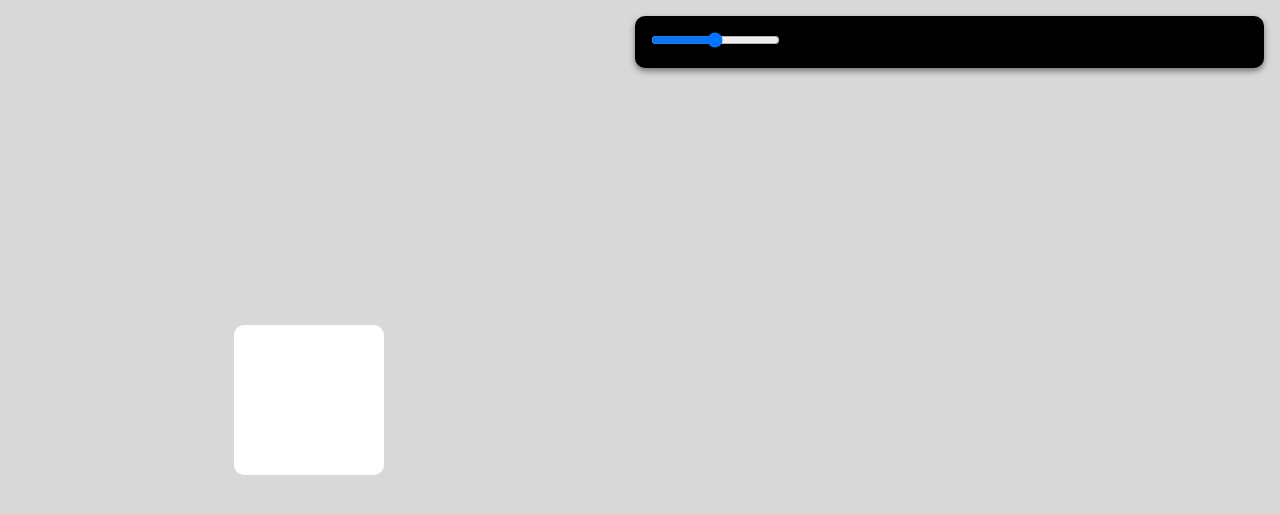
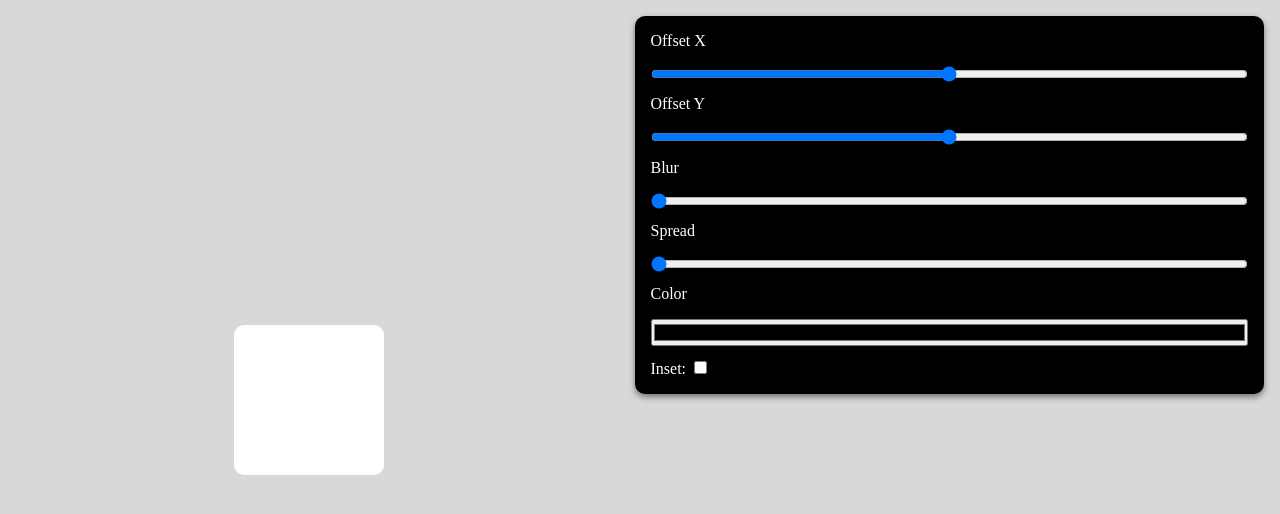
Before and after one commit to mdsoliman-byte/shadow-generator, a React (Create React App) app: page / in a window 1280 px wide. Shown: the top 514 px of the page. Built offline with nearby package versions, Linux system fonts and the light colour scheme.

Commit message:
desegine sectioon done

```diff
--- a/src/App.js
+++ b/src/App.js
@@ -1,3 +1,4 @@
+import Control__Box from "./components/Controle__Box";
 
 
 function App() {
@@ -7,9 +8,9 @@ function App() {
         <div className="preview-box"></div>
       </div>
       <div className="control">
-        <div className="control-box">
-          <input type="range" name="" min="-100" max="100" defaultValue="0" id="" />
-        </div>
+        <Control__Box />
+
+
       </div>
     </div>
   );
--- /dev/null
+++ b/src/assets/controle__box.css
@@ -0,0 +1,18 @@
+.control-box {
+  background-color: black;
+  padding: 1em;
+  border-radius: 10px;
+  box-shadow: 0px 3px 6px rgb(115, 115, 115);
+  color: #fff;
+  margin-bottom: 1em;
+}
+label {
+  margin-bottom: 1em;
+  display: block;
+}
+input[type="range"],
+input[type="color"] {
+  width: 100%;
+  display: block;
+  margin-bottom: 1em;
+}
--- a/src/assets/index.css
+++ b/src/assets/index.css
@@ -5,7 +5,7 @@
 }
 .container{
   background-color: rgb(216, 216, 216);
-  height: 100vh;
+  min-height: 100vh;
   display: flex;
 }
 .container >div{
@@ -26,9 +26,3 @@
 .control{
   padding: 1em;
 }
-.control-box{
-  background-color: black;
-  padding: 1em;
-  border-radius: 10px;
-  box-shadow: 0px 3px 6px rgb(115, 115, 115);
-}
--- /dev/null
+++ b/src/components/Controle__Box.js
@@ -0,0 +1,24 @@
+import React from 'react';
+import "../assets/controle__box.css"
+const Controle__Box = () => {
+    return (
+        <div className="control-box">
+            <label >Offset X</label>
+            <input type="range" name="" min="-100" max="100" defaultValue="0" id="" />
+            <label >Offset Y</label>
+            <input type="range" name="" min="-100" max="100" defaultValue="0" id="" />
+            <label >Blur</label>
+            <input type="range" name="" min="0" max="100" defaultValue="0" id="" />
+            <label >Spread</label>
+            <input type="range" name="" min="0" max="100" defaultValue="0" id="" />
+            <label >Color</label>
+            <input type="color" />
+            <p>
+                <span style={{ marginRight: ".5em" }}>Inset:</span>
+                <input type="checkbox" name="" id="" />
+            </p>
+        </div>
+    );
+};
+
+export default Controle__Box;
```
